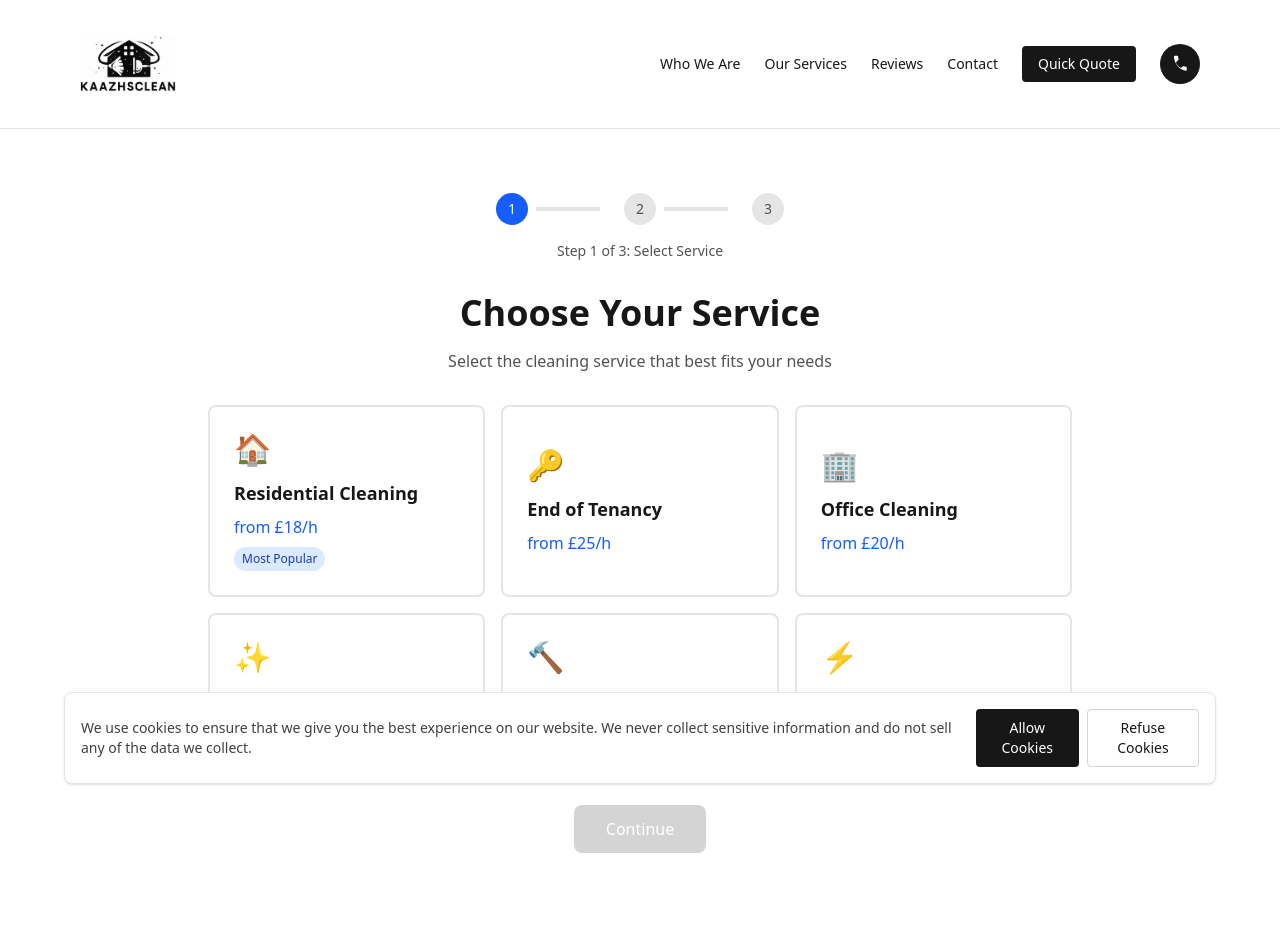
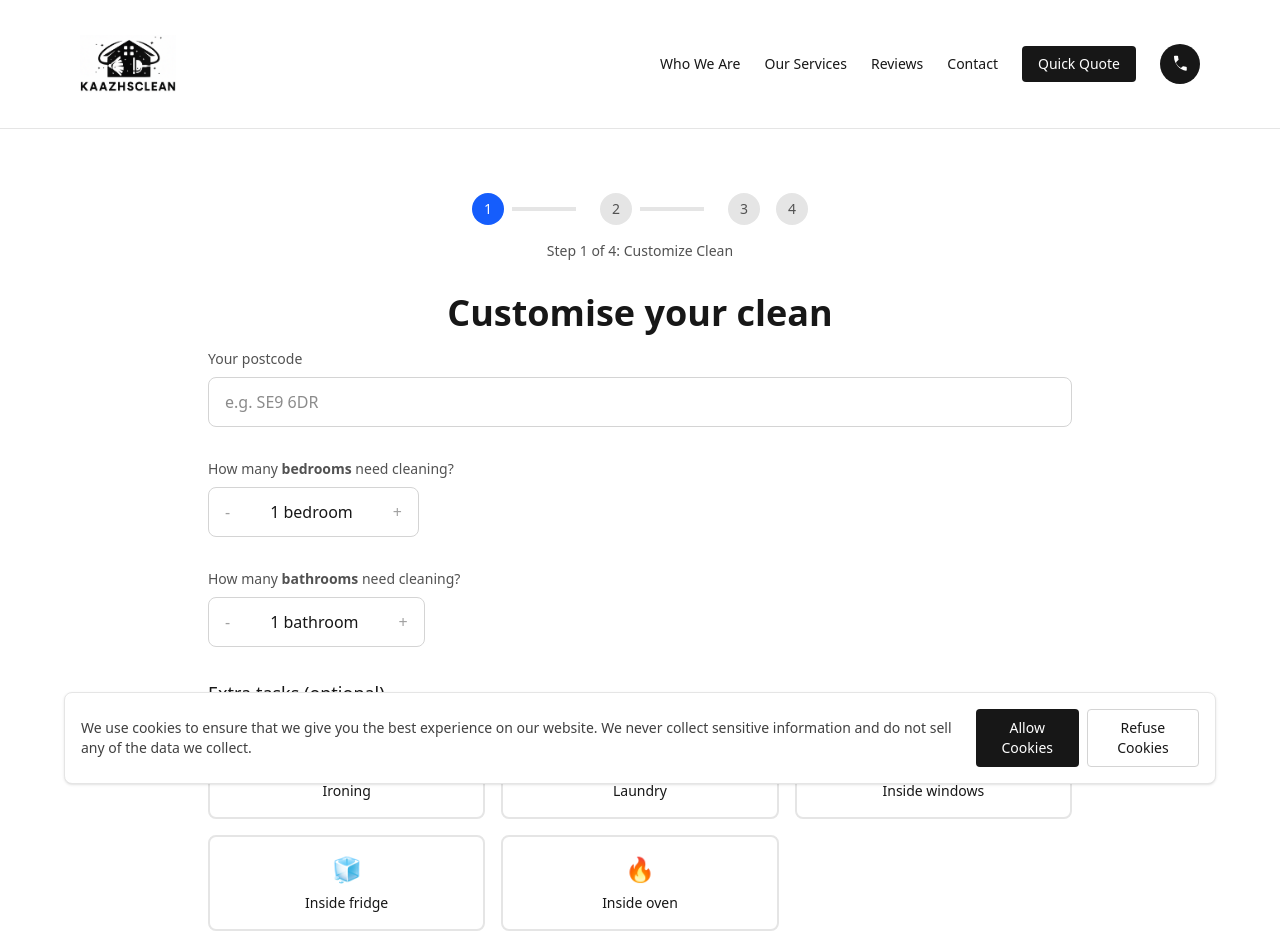
Before and after one commit to malikusama755/kaazhclean, a Next.js app: page /quick-quote in a window 1280 px wide. Shown: the top 952 px of the page. Built offline with nearby package versions, Linux system fonts and the light colour scheme.

Commit message:
Update project with latest changes

```diff
--- a/src/app/quick-quote/page.tsx
+++ b/src/app/quick-quote/page.tsx
@@ -5,9 +5,13 @@ import { useState, useEffect } from "react";
 export default function QuickQuotePage() {
   const [currentStep, setCurrentStep] = useState(1);
   const [selectedService, setSelectedService] = useState("");
-  const [selectedDuration, setSelectedDuration] = useState("3.0");
+  const [selectedDuration, setSelectedDuration] = useState("2.0");
   const [selectedProducts, setSelectedProducts] = useState("We provide");
   const [selectedFrequency, setSelectedFrequency] = useState("Weekly");
+  const [bedrooms, setBedrooms] = useState(1);
+  const [bathrooms, setBathrooms] = useState(1);
+  const [postcode, setPostcode] = useState("");
+  const [extraTasks, setExtraTasks] = useState<string[]>([]);
   const [customerDetails, setCustomerDetails] = useState({
     name: "",
     email: "",
@@ -26,6 +30,33 @@ export default function QuickQuotePage() {
     { id: "last-minute", name: "Last Minute", price: "from £30/h", icon: "⚡" }
   ];
 
+  // Extra tasks options
+  const extraTaskOptions = [
+    { id: "ironing", name: "Ironing", icon: "👔" },
+    { id: "laundry", name: "Laundry", icon: "🧺" },
+    { id: "inside-windows", name: "Inside windows", icon: "🪟" },
+    { id: "inside-fridge", name: "Inside fridge", icon: "🧊" },
+    { id: "inside-oven", name: "Inside oven", icon: "🔥" }
+  ];
+
+  // Duration options
+  const durationOptions = [
+    "2.0", "2.5", "3.0", "3.5", "4.0", "4.5", "5.0", "5.5", "6.0", "6.5", "7.0", "7.5", "8.0"
+  ];
+
+  // Calculate recommended duration based on bedrooms, bathrooms, and extra tasks
+  const calculateRecommendedDuration = () => {
+    let baseHours = 2.0;
+    baseHours += (bedrooms - 1) * 0.5; // Each additional bedroom adds 0.5 hours
+    baseHours += (bathrooms - 1) * 0.3; // Each additional bathroom adds 0.3 hours
+    baseHours += extraTasks.length * 0.2; // Each extra task adds 0.2 hours
+
+    // Round to nearest 0.5
+    return Math.round(baseHours * 2) / 2;
+  };
+
+  const recommendedDuration = calculateRecommendedDuration();
+
   // Calculate pricing
   const durationPrices = {
     "2.0": 39,
@@ -33,7 +64,14 @@ export default function QuickQuotePage() {
     "3.0": 59,
     "3.5": 69,
     "4.0": 79,
-    "More": 0
+    "4.5": 89,
+    "5.0": 99,
+    "5.5": 109,
+    "6.0": 119,
+    "6.5": 129,
+    "7.0": 139,
+    "7.5": 149,
+    "8.0": 159
   };
 
   const productPrice = selectedProducts === "We provide" ? 6 : 0;
@@ -69,9 +107,17 @@ export default function QuickQuotePage() {
     }
   };
 
+  const handleExtraTaskToggle = (taskId: string) => {
+    setExtraTasks(prev =>
+      prev.includes(taskId)
+        ? prev.filter(id => id !== taskId)
+        : [...prev, taskId]
+    );
+  };
+
   const handleSubmit = (e: React.FormEvent) => {
     e.preventDefault();
-    const mailtoLink = `mailto:hikaazhsclean@gmail.com?subject=Quick Quote Request - ${selectedService}&body=Service: ${selectedService}%0ADuration: ${selectedDuration} hours%0AProducts: ${selectedProducts}%0AFrequency: ${selectedFrequency}%0AName: ${customerDetails.name}%0AEmail: ${customerDetails.email}%0APhone: ${customerDetails.phone}%0APostcode: ${customerDetails.postcode}%0AMessage: ${customerDetails.message}%0ATotal Price: £${finalPrice}`;
+    const mailtoLink = `mailto:hikaazhsclean@gmail.com?subject=Quick Quote Request - ${selectedService}&body=Service: ${selectedService}%0ADuration: ${selectedDuration} hours%0AProducts: ${selectedProducts}%0AFrequency: ${selectedFrequency}%0ABedrooms: ${bedrooms}%0ABathrooms: ${bathrooms}%0APostcode: ${postcode}%0AExtra Tasks: ${extraTasks.length > 0 ? extraTasks.join(', ') : 'None'}%0AName: ${customerDetails.name}%0AEmail: ${customerDetails.email}%0APhone: ${customerDetails.phone}%0APostcode: ${customerDetails.postcode}%0AMessage: ${customerDetails.message}%0ATotal Price: £${finalPrice}`;
     window.location.href = mailtoLink;
   };
 
@@ -80,7 +126,7 @@ export default function QuickQuotePage() {
       {/* Progress Bar */}
       <div className="mb-8">
         <div className="flex items-center justify-center space-x-4 mb-4">
-          {[1, 2, 3].map((step) => (
+          {[1, 2, 3, 4].map((step) => (
             <div key={step} className="flex items-center">
               <div className={`w-8 h-8 rounded-full flex items-center justify-center text-sm font-medium ${
                 currentStep >= step
@@ -99,22 +145,130 @@ export default function QuickQuotePage() {
         </div>
         <div className="text-center">
           <p className="text-sm text-neutral-600">
-            Step {currentStep} of 3: {
-              currentStep === 1 ? 'Select Service' :
-              currentStep === 2 ? 'Choose Options' :
+            Step {currentStep} of 4: {
+              currentStep === 1 ? 'Customize Clean' :
+              currentStep === 2 ? 'Select Service' :
+              currentStep === 3 ? 'Choose Options' :
               'Your Details'
             }
           </p>
         </div>
       </div>
 
-      {/* Step 1: Service Selection */}
+      {/* Step 1: Customize Your Clean */}
       {currentStep === 1 && (
-        <div className="text-center mb-8">
-          <h1 className="text-3xl md:text-4xl font-semibold mb-4">Choose Your Service</h1>
-          <p className="text-neutral-600 mb-8">Select the cleaning service that best fits your needs</p>
+        <div className="mb-8">
+          <h1 className="text-3xl md:text-4xl font-semibold mb-4 text-center">Customise your clean</h1>
 
-          <div className="grid gap-4 md:grid-cols-2 lg:grid-cols-3">
+          {/* Postcode Input */}
+          <div className="mb-8">
+            <label className="block text-sm font-medium text-neutral-600 mb-2">Your postcode</label>
+            <input
+              type="text"
+              value={postcode}
+              onChange={(e) => setPostcode(e.target.value)}
+              placeholder="e.g. SE9 6DR"
+              className="w-full px-4 py-3 border border-neutral-300 rounded-lg focus:ring-2 focus:ring-blue-500 focus:border-transparent"
+            />
+          </div>
+
+          {/* Bedrooms Counter */}
+          <div className="mb-8">
+            <label className="block text-sm font-medium text-neutral-600 mb-2">
+              How many <strong>bedrooms</strong> need cleaning?
+            </label>
+            <div className="flex items-center border border-neutral-300 rounded-lg w-fit">
+              <button
+                type="button"
+                onClick={() => setBedrooms(Math.max(1, bedrooms - 1))}
+                className="px-4 py-3 text-neutral-400 hover:text-neutral-600"
+              >
+                -
+              </button>
+              <span className="px-6 py-3 text-neutral-900 font-medium">
+                {bedrooms} {bedrooms === 1 ? 'bedroom' : 'bedrooms'}
+              </span>
+              <button
+                type="button"
+                onClick={() => setBedrooms(bedrooms + 1)}
+                className="px-4 py-3 text-neutral-400 hover:text-neutral-600"
+              >
+                +
+              </button>
+            </div>
+          </div>
+
+          {/* Bathrooms Counter */}
+          <div className="mb-8">
+            <label className="block text-sm font-medium text-neutral-600 mb-2">
+              How many <strong>bathrooms</strong> need cleaning?
+            </label>
+            <div className="flex items-center border border-neutral-300 rounded-lg w-fit">
+              <button
+                type="button"
+                onClick={() => setBathrooms(Math.max(1, bathrooms - 1))}
+                className="px-4 py-3 text-neutral-400 hover:text-neutral-600"
+              >
+                -
+              </button>
+              <span className="px-6 py-3 text-neutral-900 font-medium">
+                {bathrooms} {bathrooms === 1 ? 'bathroom' : 'bathrooms'}
+              </span>
+              <button
+                type="button"
+                onClick={() => setBathrooms(bathrooms + 1)}
+                className="px-4 py-3 text-neutral-400 hover:text-neutral-600"
+              >
+                +
+              </button>
+            </div>
+          </div>
+
+          {/* Extra Tasks */}
+          <div className="mb-8">
+            <h3 className="text-lg font-medium text-neutral-900 mb-4">Extra tasks (optional)</h3>
+            <div className="grid grid-cols-2 md:grid-cols-3 gap-4">
+              {extraTaskOptions.map((task) => (
+                <button
+                  key={task.id}
+                  type="button"
+                  onClick={() => handleExtraTaskToggle(task.id)}
+                  className={`p-4 rounded-lg border-2 text-center transition-all ${
+                    extraTasks.includes(task.id)
+                      ? 'border-blue-600 bg-blue-50'
+                      : 'border-neutral-200 hover:border-neutral-300'
+                  }`}
+                >
+                  <div className="text-2xl mb-2">{task.icon}</div>
+                  <div className="text-sm font-medium text-neutral-900">{task.name}</div>
+                </button>
+              ))}
+            </div>
+          </div>
+
+          <p className="text-sm text-neutral-500 mb-8">
+            Your cleaner will also clean your kitchen, lounge and common areas.
+          </p>
+
+          <div className="text-center">
+            <button
+              onClick={handleNext}
+              disabled={!postcode}
+              className="bg-blue-600 text-white px-8 py-3 rounded-lg font-medium hover:bg-blue-700 disabled:bg-neutral-300 disabled:cursor-not-allowed"
+            >
+              Continue
+            </button>
+          </div>
+        </div>
+      )}
+
+      {/* Step 2: Service Selection & Duration */}
+      {currentStep === 2 && (
+        <div className="mb-8">
+          <h1 className="text-3xl md:text-4xl font-semibold mb-4 text-center">Choose Your Service</h1>
+          <p className="text-neutral-600 mb-8 text-center">Select the cleaning service that best fits your needs</p>
+
+          <div className="grid gap-4 md:grid-cols-2 lg:grid-cols-3 mb-8">
             {services.map((service) => (
               <button
                 key={service.id}
@@ -137,18 +291,52 @@ export default function QuickQuotePage() {
             ))}
           </div>
 
+          {/* Duration Selection */}
+          {selectedService && (
+            <div className="mb-8">
+              <div className="text-center mb-4">
+                <p className="text-sm text-neutral-600">
+                  We recommend selecting <strong>{recommendedDuration}</strong> hours
+                </p>
+                <p className="text-xs text-neutral-500">
+                  Based on your {bedrooms} {bedrooms === 1 ? 'bedroom' : 'bedrooms'}, {bathrooms} {bathrooms === 1 ? 'bathroom' : 'bathrooms'} and extra tasks
+                </p>
+              </div>
+
+              <div className="grid grid-cols-3 md:grid-cols-4 gap-3 max-w-2xl mx-auto">
+                {durationOptions.map((duration) => (
+                  <button
+                    key={duration}
+                    onClick={() => setSelectedDuration(duration)}
+                    className={`p-3 rounded-lg border-2 text-center transition-all ${
+                      selectedDuration === duration
+                        ? 'border-blue-600 bg-blue-600 text-white'
+                        : duration === recommendedDuration.toString()
+                        ? 'border-blue-300 bg-blue-50 text-blue-700'
+                        : 'border-neutral-200 hover:border-neutral-300'
+                    }`}
+                  >
+                    {duration}
+                  </button>
+                ))}
+              </div>
+            </div>
+          )}
+
+          <div className="text-center">
             <button
               onClick={handleNext}
               disabled={!selectedService}
-            className="mt-8 bg-blue-600 text-white px-8 py-3 rounded-lg font-medium hover:bg-blue-700 disabled:bg-neutral-300 disabled:cursor-not-allowed"
+              className="bg-blue-600 text-white px-8 py-3 rounded-lg font-medium hover:bg-blue-700 disabled:bg-neutral-300 disabled:cursor-not-allowed"
             >
               Continue
             </button>
           </div>
+        </div>
       )}
 
-      {/* Step 2: Options Selection */}
-      {currentStep === 2 && (
+      {/* Step 3: Options Selection */}
+      {currentStep === 3 && (
         <div className="text-center mb-8">
           <h1 className="text-3xl md:text-4xl font-semibold mb-4">Customize Your Service</h1>
           <p className="text-neutral-600 mb-8">Choose your preferences and see the pricing</p>
@@ -293,8 +481,8 @@ export default function QuickQuotePage() {
         </div>
       )}
 
-      {/* Step 3: Customer Details */}
-      {currentStep === 3 && (
+      {/* Step 4: Customer Details */}
+      {currentStep === 4 && (
         <div className="text-center mb-8">
           <h1 className="text-3xl md:text-4xl font-semibold mb-4">Your Details</h1>
           <p className="text-neutral-600 mb-8">We&rsquo;ll use this information to contact you with your quote</p>
@@ -330,7 +518,7 @@ export default function QuickQuotePage() {
               <input
                 type="text"
                 placeholder="Postcode (optional)"
-                value={customerDetails.postcode}
+                value={customerDetails.postcode || postcode}
                 onChange={(e) => setCustomerDetails({...customerDetails, postcode: e.target.value})}
                 className="w-full border border-neutral-300 rounded-lg px-4 py-3 focus:outline-none focus:ring-2 focus:ring-blue-500"
               />
```
Lines whose indentation alone changed are shown as unchanged.
